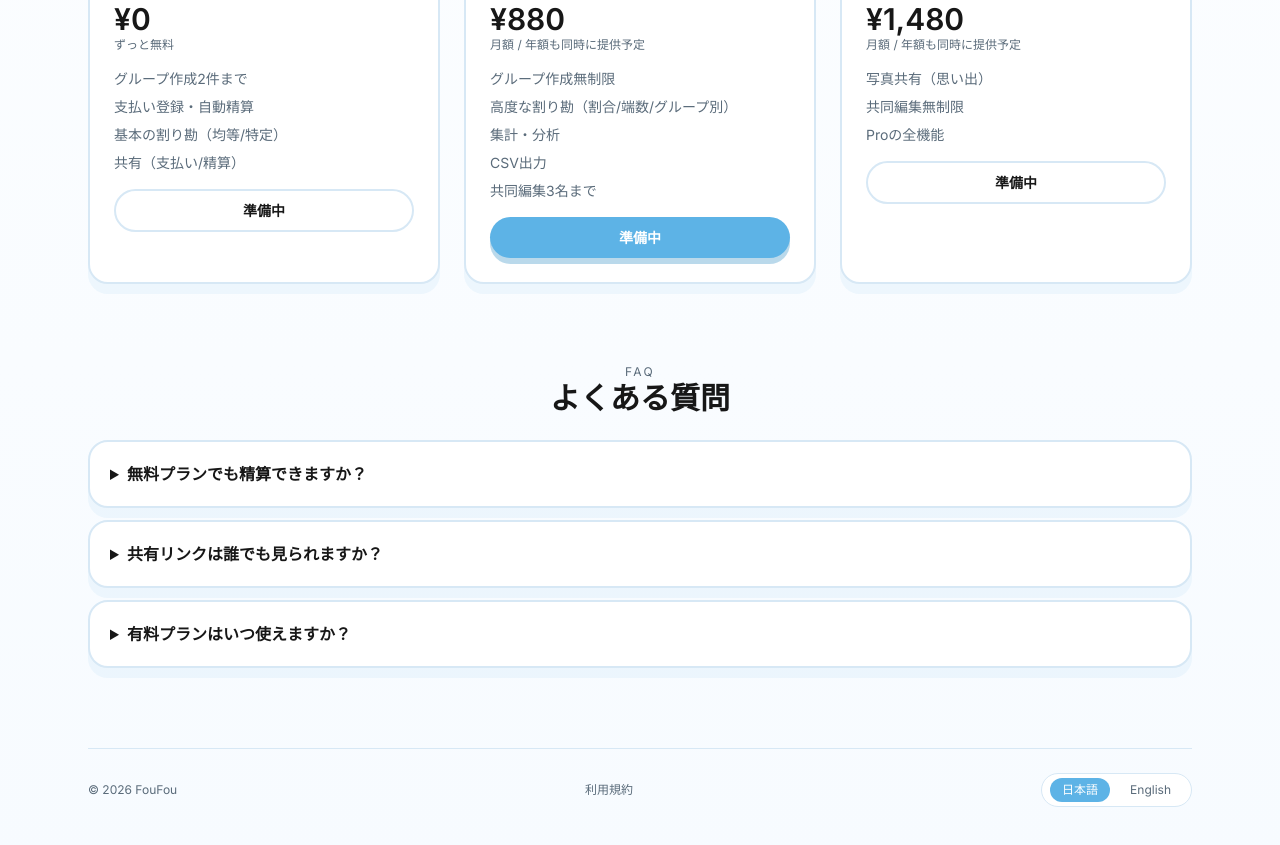
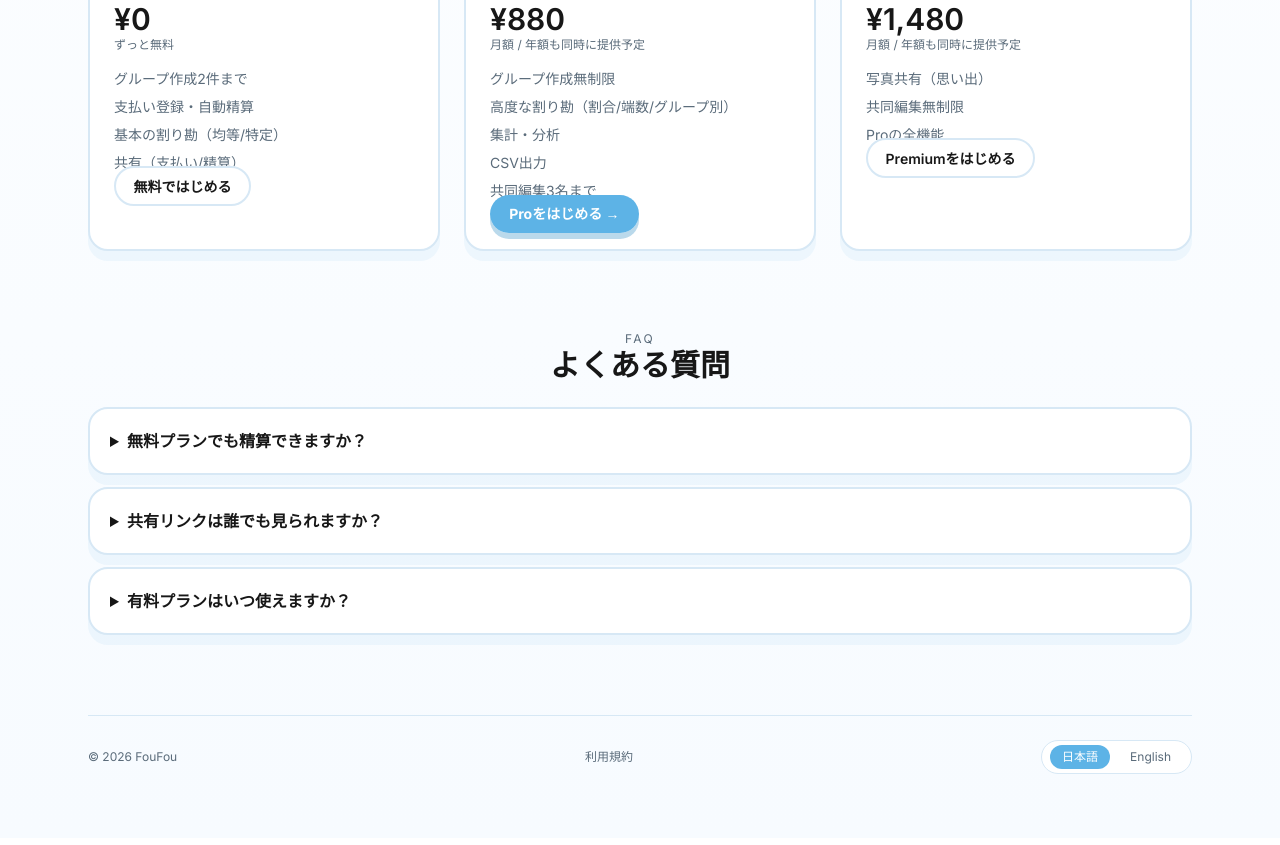
Before and after one commit to smasaya109-cmyk/foufou, a Next.js app: page / in a window 1280 px wide. Shown: the part 3660-4505 px from the top of the page. Built offline with nearby package versions, Linux system fonts and the light colour scheme; no server answers.

Commit message:
Enable LP pricing CTAs

```diff
--- a/src/app/(public)/LPClient.tsx
+++ b/src/app/(public)/LPClient.tsx
@@ -171,9 +171,9 @@ export default function LPClient({ initialLang }: Props) {
                 <li>{t("基本の割り勘（均等/特定）", "Basic splits (equal / selected)")}</li>
                 <li>{t("共有（支払い/精算）", "Share view (expenses/settlement)")}</li>
               </ul>
-              <button className="btn-outline w-full text-sm" disabled>
-                {t("準備中", "Coming soon")}
-              </button>
+              <Link href="/signup" className="btn-outline w-full text-center text-sm">
+                {t("無料ではじめる", "Start free")}
+              </Link>
             </div>
             <div className="card p-6 space-y-4 border-2 border-[var(--accent)]">
               <div>
@@ -188,9 +188,9 @@ export default function LPClient({ initialLang }: Props) {
                 <li>{t("CSV出力", "CSV export")}</li>
                 <li>{t("共同編集3名まで", "Up to 3 editors")}</li>
               </ul>
-              <button className="btn-primary w-full text-sm" disabled>
-                {t("準備中", "Coming soon")}
-              </button>
+              <Link href="/app/subscription" className="btn-primary w-full text-center text-sm">
+                {t("Proをはじめる →", "Start Pro →")}
+              </Link>
             </div>
             <div className="card p-6 space-y-4">
               <div>
@@ -203,9 +203,9 @@ export default function LPClient({ initialLang }: Props) {
                 <li>{t("共同編集無制限", "Unlimited editors")}</li>
                 <li>{t("Proの全機能", "All Pro features")}</li>
               </ul>
-              <button className="btn-outline w-full text-sm" disabled>
-                {t("準備中", "Coming soon")}
-              </button>
+              <Link href="/app/subscription" className="btn-outline w-full text-center text-sm">
+                {t("Premiumをはじめる", "Start Premium")}
+              </Link>
             </div>
           </div>
         </section>
```
